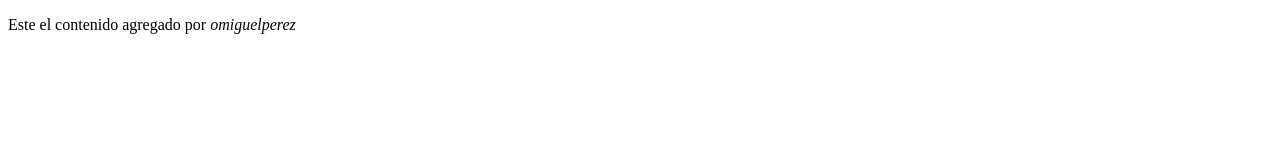
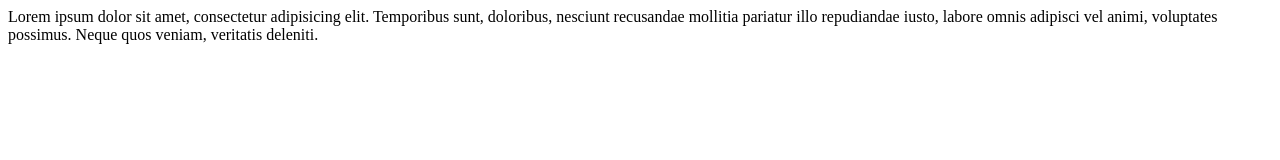
Before and after one commit to ramses30/Prueba, a plain HTML site: page index.html in a window 1280 px wide. Drawn offline with Linux system fonts and the light colour scheme.

Commit message:
cambio contenido index
cambie el contenido

```diff
--- a/index.html
+++ b/index.html
@@ -5,6 +5,6 @@
 	<title>Prueba</title>
 </head>
 <body>
-	<p>Este el contenido agregado por <em>omiguelperez</em></p>
+	Lorem ipsum dolor sit amet, consectetur adipisicing elit. Temporibus sunt, doloribus, nesciunt recusandae mollitia pariatur illo repudiandae iusto, labore omnis adipisci vel animi, voluptates possimus. Neque quos veniam, veritatis deleniti.
 </body>
 </html>
```
